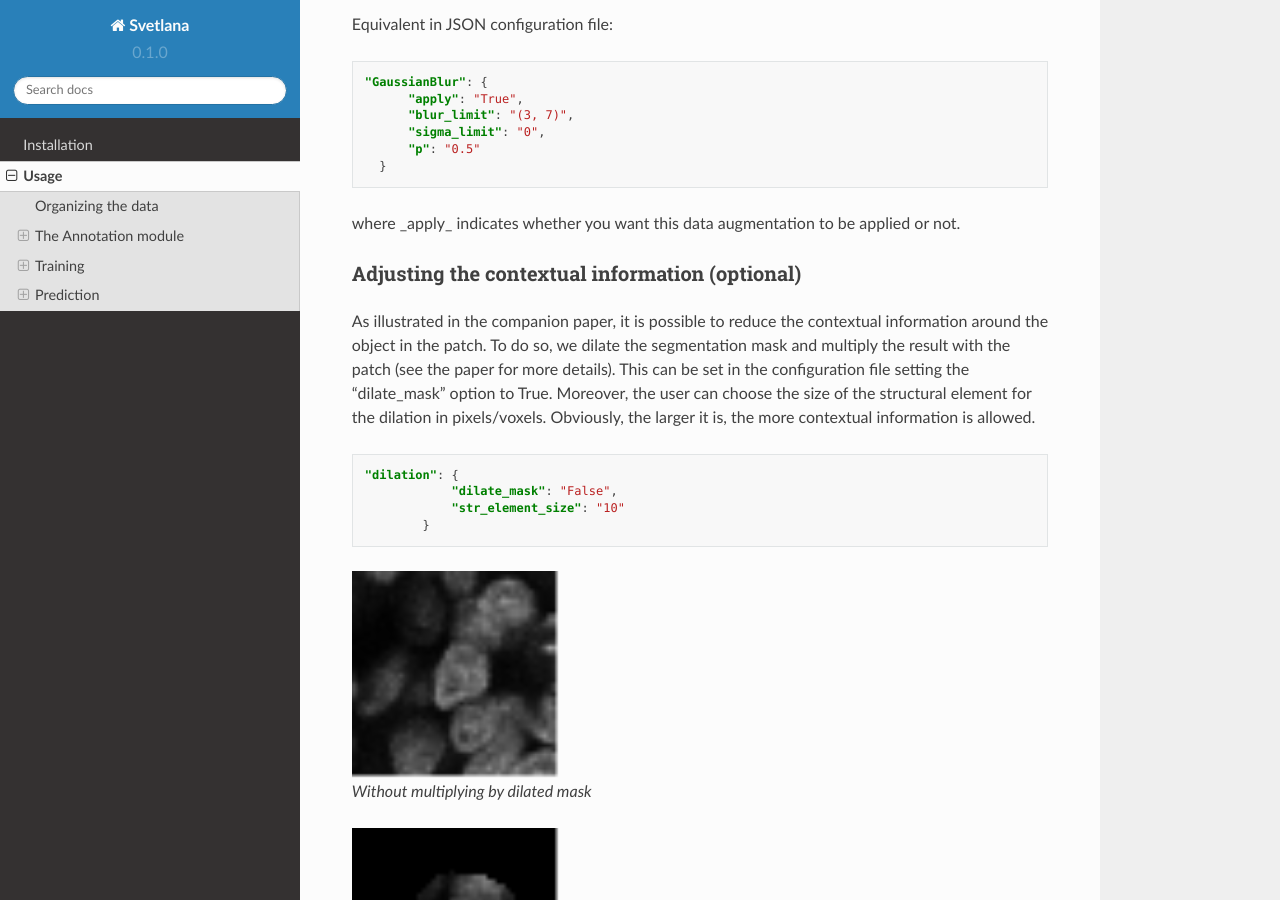
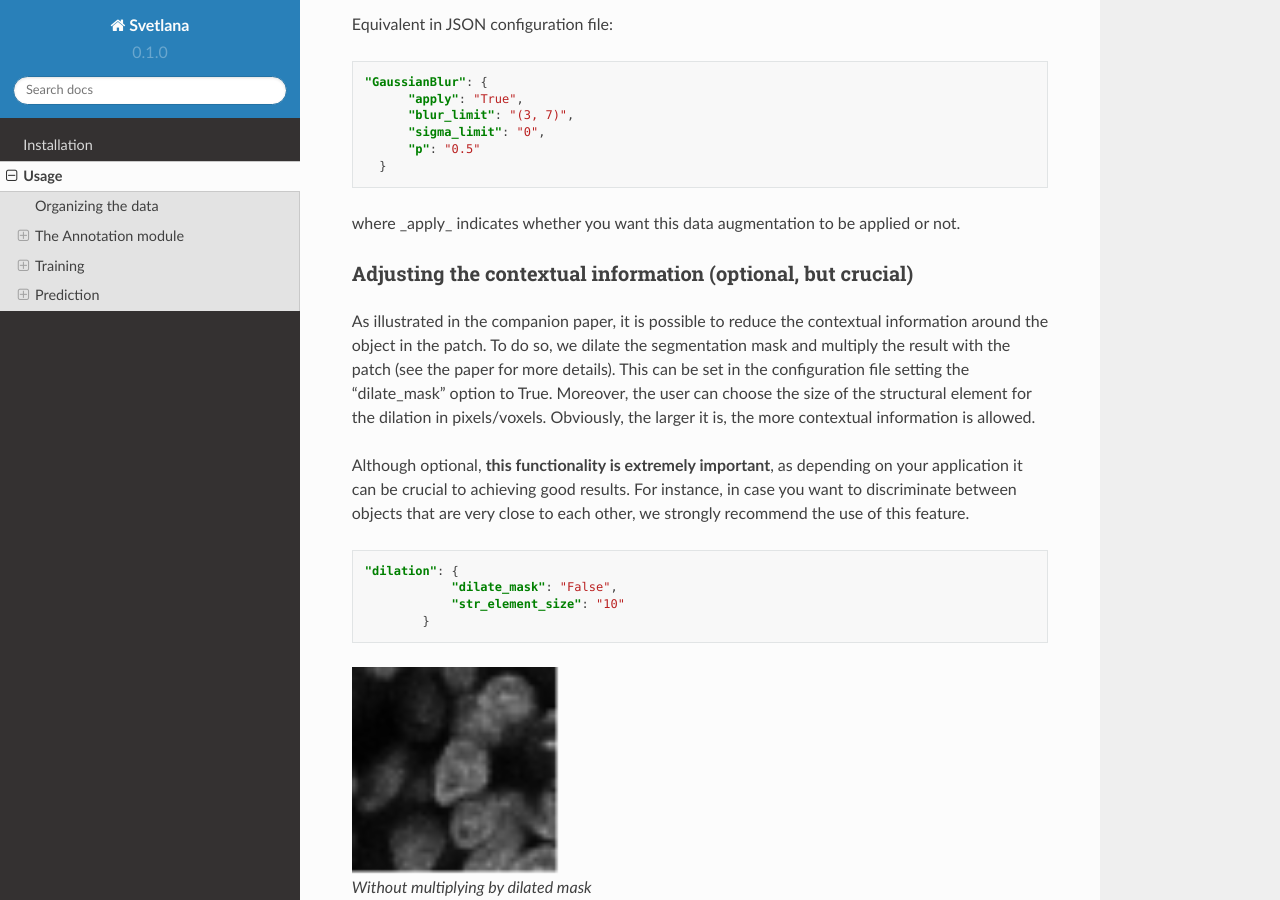
Before and after one commit to koopa31/Svetlana_documentation, a Sphinx documentation site: the page built from docs/source/usage.rst, in a window 1280 px wide and 900 px high, scrolled down 2493 px. Built offline with Sphinx 7.4.7 and the Read the Docs theme 2.0.0, drawn with Linux system fonts in a browser that asks for light colours.

Commit message:
ajout details sur la dilatation de masque

```diff
--- a/docs/source/usage.rst
+++ b/docs/source/usage.rst
@@ -115,11 +115,15 @@ Equivalent in JSON configuration file:
 
 where _apply_ indicates whether you want this data augmentation to be applied or not.
 
-Adjusting the contextual information (optional)
+Adjusting the contextual information (optional, but crucial)
 ~~~~~~~~~~~~~~~~~~~
 As illustrated in the companion paper, it is possible to reduce the contextual information around the object in the patch.
 To do so, we dilate the segmentation mask and multiply the result with the patch (see the paper for more details).
 This can be set in the configuration file setting the "dilate_mask" option to True. Moreover, the user can choose the size of the structural element for the dilation in pixels/voxels. Obviously, the larger it is, the more contextual information is allowed.
+
+Although optional, **this functionality is extremely important**, as depending on your application it can be crucial to achieving
+good results. For instance, in case you want to discriminate between objects that are very close to each other, we strongly
+recommend the use of this feature.
 
 .. code-block:: json
 
```
